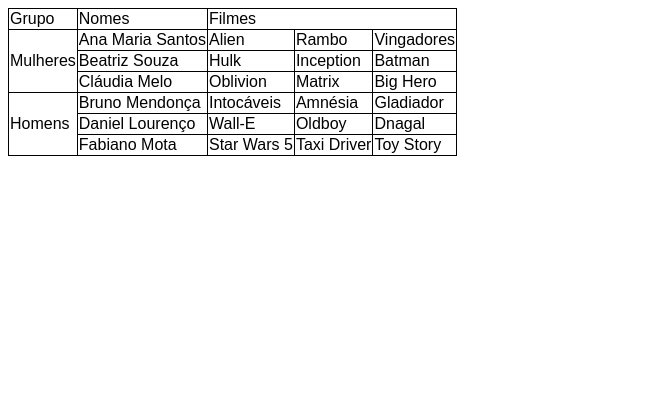
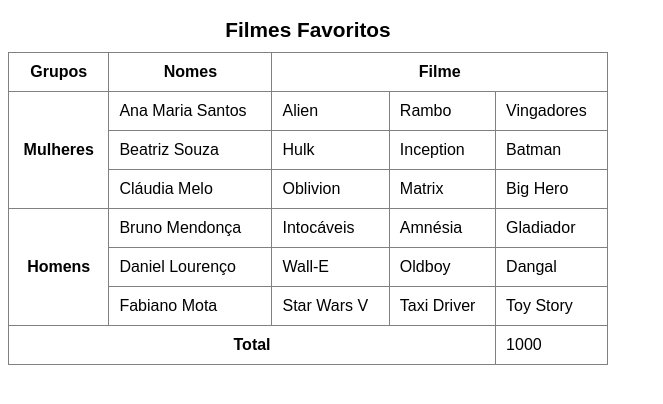
Before and after one commit to FelipeSamassa/html-css, a plain HTML site: page exercicios/ex023/tabela004.html in a window 1280 px wide. Shown: the whole page, without its empty margins (0-663 px from the left). Drawn offline with Linux system fonts and the light colour scheme.

Commit message:
atualização

```diff
--- a/exercicios/ex023/tabela004.html
+++ b/exercicios/ex023/tabela004.html
@@ -11,26 +11,38 @@
 
         table{
             border-collapse: collapse;
+            width: 600px;
         }
 
-        td{
-            border: 1px solid black;
+        caption{
+            font-size: 1.3em;
+            font-weight: bold;
+            padding: 10px;
+
         }
 
-        .special{
-            text-align: center;
+        th, td{
+            border: 1px solid gray;
+            padding: 10px;
         }
+
     </style>
 </head>
 <body>
     <table>
+        <caption>
+            Filmes Favoritos
+        </caption>
+        <thead>
             <tr>
-            <td>Grupo</td>
-            <td>Nomes</td>
-            <td colspan="3">Filmes</td>
+                <th scope="col">Grupos</th> <!--Uma linha ou só uma coluna-->
+                <th scope="col">Nomes</th>
+                <th colspan="3" scope="colgroup">Filme</th> <!--Colgroup é para quando tenha mais de uma linha ou coluna, mas nem sempre que tiver mesclagem é um grupo-->
             </tr>
+        </thead>
+        <tbody>
             <tr>
-            <td rowspan="3">Mulheres</td>
+                <th rowspan="3" scope="rowgroup">Mulheres</th>
                 <td>Ana Maria Santos</td>
                 <td>Alien</td>
                 <td>Rambo</td>
@@ -49,7 +61,7 @@
                 <td>Big Hero</td>
             </tr>
             <tr>
-            <td rowspan="3">Homens</td>
+                <th rowspan="3" scope="rowgroup">Homens</th>
                 <td>Bruno Mendonça</td>
                 <td>Intocáveis</td>
                 <td>Amnésia</td>
@@ -59,14 +71,21 @@
                 <td>Daniel Lourenço</td>
                 <td>Wall-E</td>
                 <td>Oldboy</td>
-            <td>Dnagal</td>
+                <td>Dangal</td>
             </tr>
             <tr>
                 <td>Fabiano Mota</td>
-            <td>Star Wars 5</td>
+                <td>Star Wars V</td>
                 <td>Taxi Driver</td>
                 <td>Toy Story</td>
             </tr>
+        </tbody>
+        <tfoot>
+            <tr>
+                <th colspan="4" scope="row">Total</th> <!--Nesse caso não precisa do grup, pois só tem uma informação.-->
+                <td>1000</td>
+            </tr>
+        </tfoot>
     </table>
 </body>
 </html>
```
Also changed, not shown: exercicios/ex023/tabela004Meu.html (added, +74 -0 lines). Lines whose indentation alone changed are shown as unchanged.
